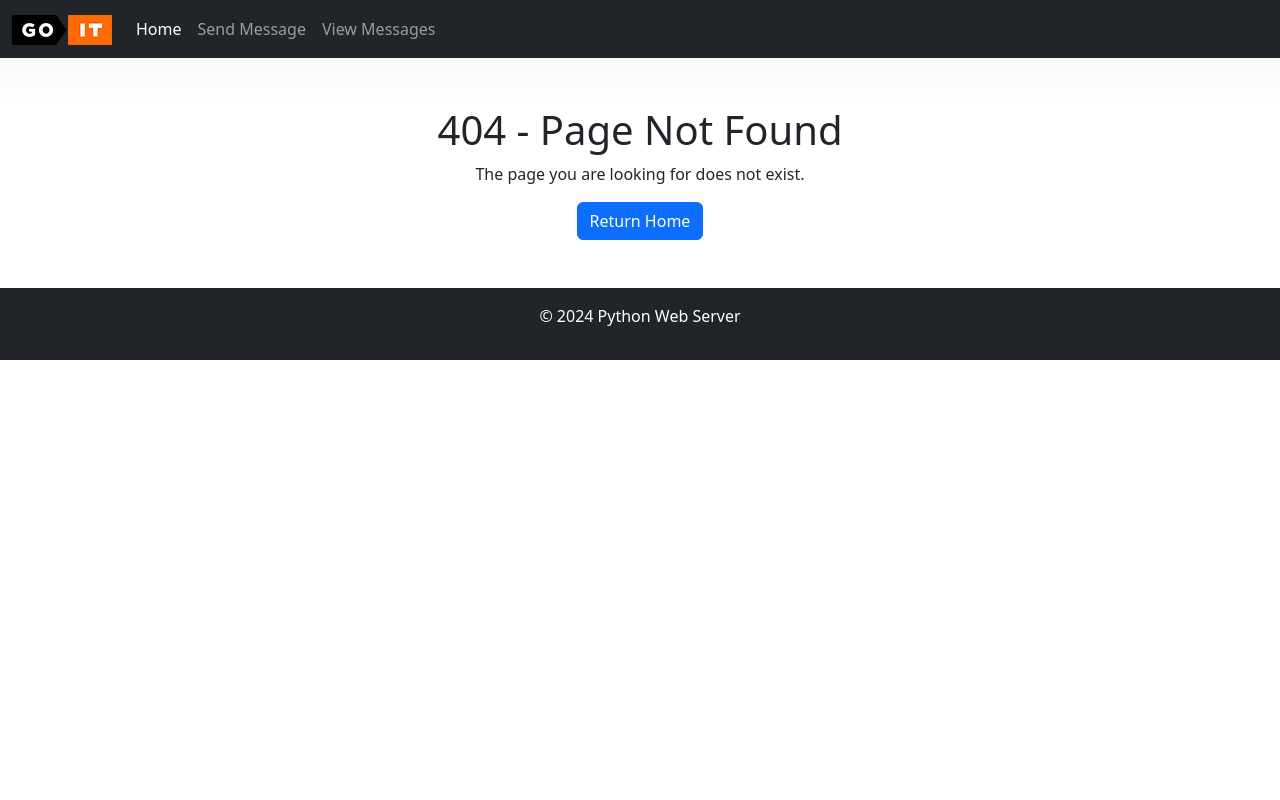
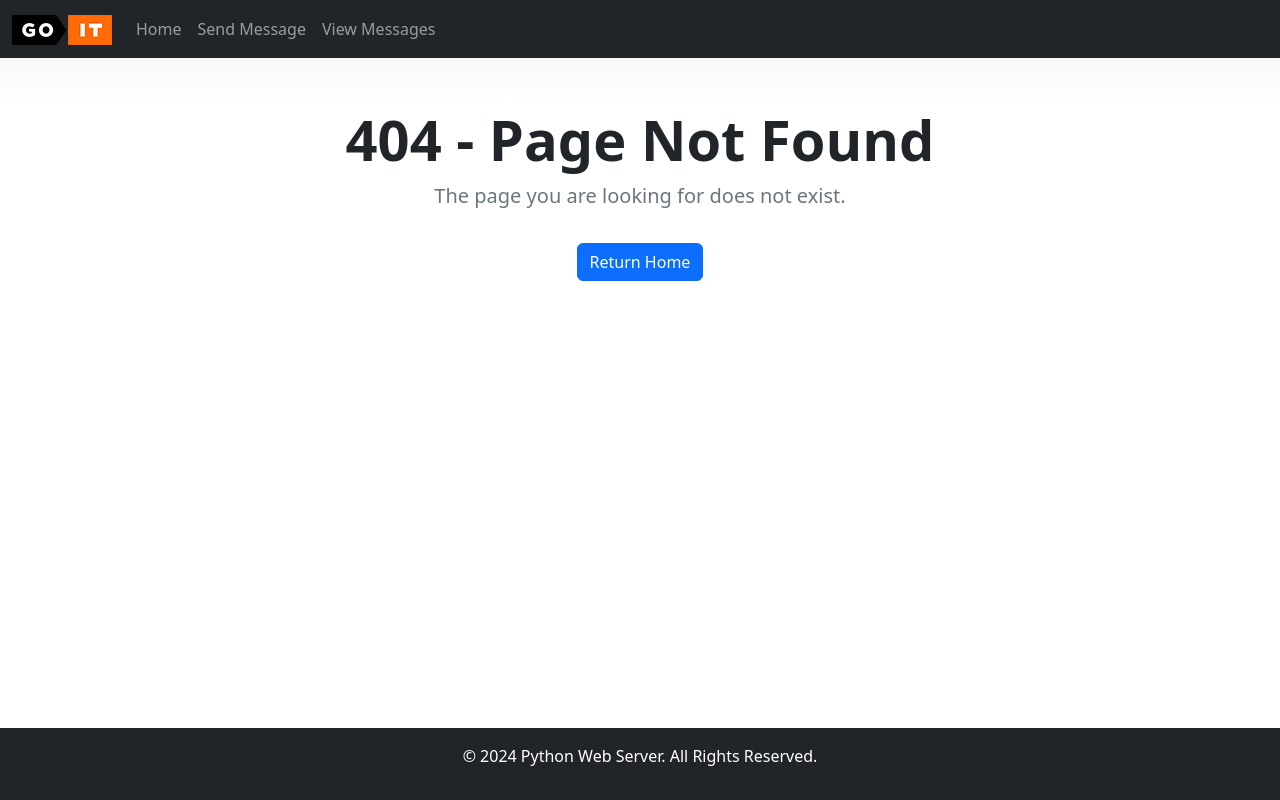
Before and after one commit to AntoninaSych/goit-pythonweb-hw-03, a Python web app: template templates/error.html.jinja2 in a window 1280 px wide. Run offline with Jinja, Linux system fonts and the light colour scheme; the template is opened without the code that fills it, so the values that code supplies are empty.

Commit message:
task3 updated

```diff
--- a/static/style.css
+++ b/static/style.css
@@ -1,24 +1,28 @@
+/* Основна структура для притискання футера донизу */
 html {
-  display: flex;
-  flex-direction: column;
   height: 100%;
+  margin: 0;
 }
 
 body {
   display: flex;
   flex-direction: column;
-  flex: 1;
+  min-height: 100%;
+  margin: 0;
   background-image: linear-gradient(180deg, #eee, #fff 100px, #fff);
 }
 
+/* Основний контент займає доступний простір */
+main,
 .container {
-  max-width: 960px;
+  flex: 1;
 }
 
-textarea {
-  height: 250px;
-}
-
+/* Футер завжди притиснутий донизу */
 footer {
   margin-top: auto;
+  background-color: #212529;
+  color: white;
+  text-align: center;
+  padding: 10px 0;
 }
--- a/templates/error.html.jinja2
+++ b/templates/error.html.jinja2
@@ -3,11 +3,13 @@
 <head>
     <meta charset="UTF-8">
     <meta name="viewport" content="width=device-width, initial-scale=1.0">
-    <title>404 - Not Found</title>
+    <title>404 - Error</title>
     <link rel="stylesheet" href="/static/style.css">
     <link href="https://cdn.jsdelivr.net/npm/bootstrap@5.2.2/dist/css/bootstrap.min.css" rel="stylesheet">
 </head>
-<body>
+<body class="d-flex flex-column min-vh-100">
+
+    <!-- Header -->
     <header>
         <nav class="navbar navbar-expand navbar-dark bg-dark">
             <div class="container-fluid">
@@ -15,20 +17,25 @@
                     <img src="/static/logo.png" alt="logo" height="30">
                 </a>
                 <ul class="navbar-nav me-auto">
-                           <li class="nav-item"><a class="nav-link active" href="/">Home</a></li>
+                    <li class="nav-item"><a class="nav-link" href="/">Home</a></li>
                     <li class="nav-item"><a class="nav-link" href="/message.html">Send Message</a></li>
                     <li class="nav-item"><a class="nav-link" href="/read">View Messages</a></li>
                 </ul>
             </div>
         </nav>
     </header>
-    <main class="container text-center mt-5">
-        <h1>404 - Page Not Found</h1>
-        <p>The page you are looking for does not exist.</p>
-        <a href="/" class="btn btn-primary">Return Home</a>
+
+    <!-- Main Content -->
+    <main class="container text-center mt-5 flex-grow-1">
+        <h1 class="display-4 fw-bold">404 - Page Not Found</h1>
+        <p class="fs-5 text-muted">The page you are looking for does not exist.</p>
+        <a href="/" class="btn btn-primary mt-3">Return Home</a>
     </main>
-    <footer class="bg-dark text-white text-center py-3 mt-5">
-        <p>&copy; 2024 Python Web Server</p>
+
+    <!-- Footer -->
+    <footer class="bg-dark text-white text-center py-3 mt-auto">
+        <p>&copy; 2024 Python Web Server. All Rights Reserved.</p>
     </footer>
+
 </body>
 </html>
```
Also changed, not shown: server.py (+40 -8 lines), templates/message.html.jinja2 (+13 -6 lines), storage/data.json, templates/index.html.jinja2 (line endings or trailing spaces). Lines whose indentation alone changed are shown as unchanged.
